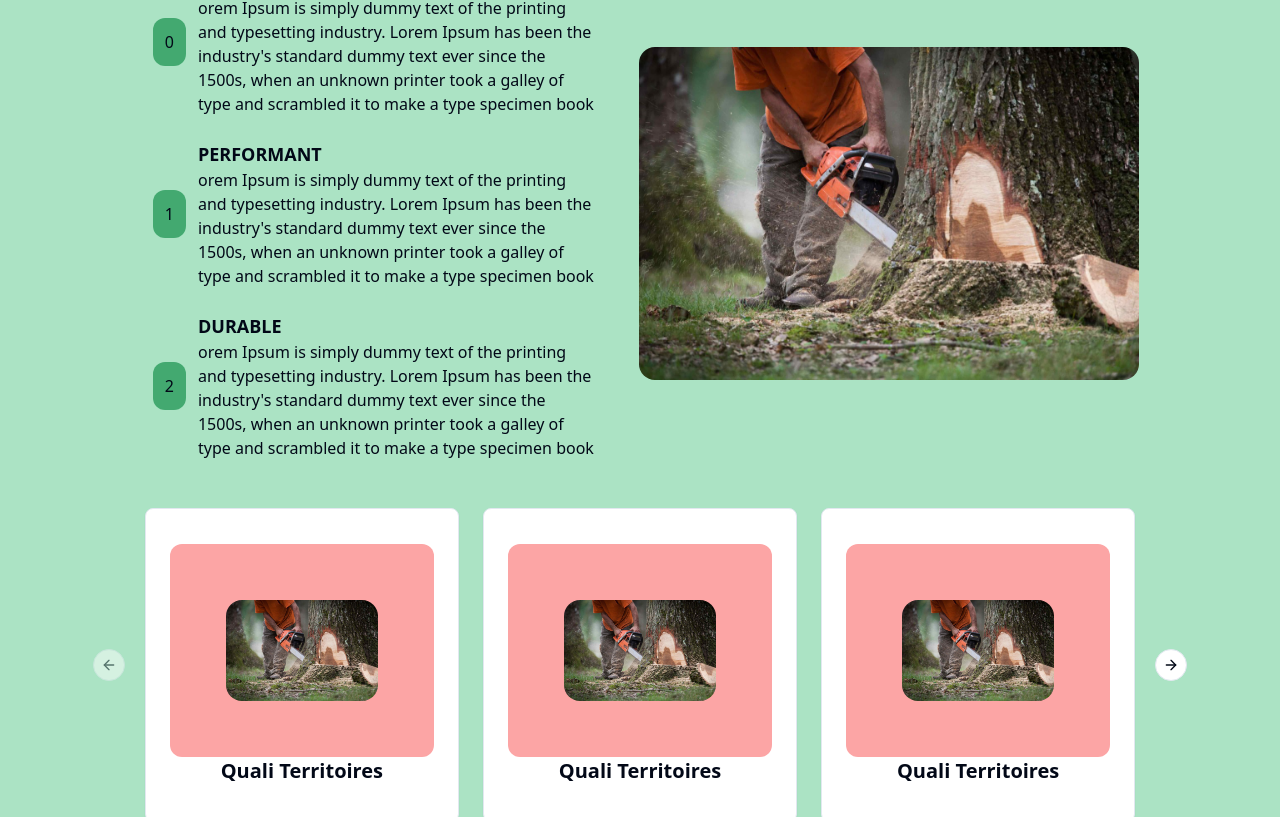
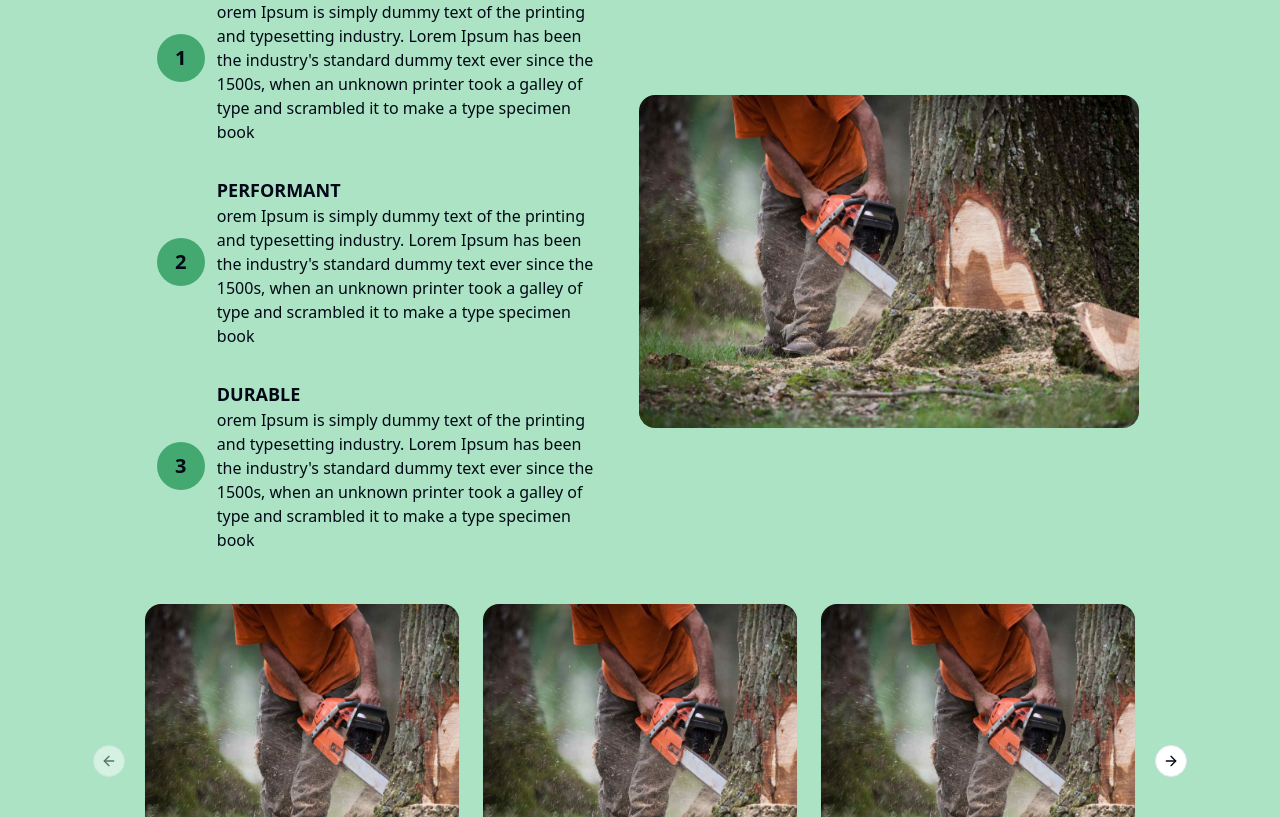
Before and after one commit to Moumouuu/juiher-nature, a Next.js app: page / in a window 1280 px wide. Shown: the part 1363-2180 px from the top of the page. Built offline with nearby package versions, Linux system fonts and the light colour scheme.

Commit message:
feat(homepage): fix(ui) materials section

```diff
--- a/src/components/home/materials.tsx
+++ b/src/components/home/materials.tsx
@@ -32,13 +32,15 @@ export const Materials = () => {
 
             <div className={"flex justify-center w-full"}>
                 <div className={"flex flex-col lg:flex-row items-center lg:w-[80%]"}>
-                    <div className={"flex flex-col mr-8"}>
+                    <div className={"flex flex-col mr-12"}>
                         {
                             items.map((item, index) => (
-                                <div className={"flex items-center m-3"}>
-                                    <div
-                                        className={"bg-juiher-secondary-green/70 flex items-center justify-center rounded-xl p-3 mr-3"}>
-                                        <span>{index}</span>
+                                <div key={index} className={"flex items-center m-4 w-full "}>
+                                    <div>
+                                        <div
+                                            className={"bg-juiher-secondary-green/70 flex items-center justify-center rounded-full w-12 h-12 p-3 mr-3"}>
+                                            <span className={'text-xl font-semibold'}>{index + 1 }</span>
+                                        </div>
                                     </div>
                                     <div className={"flex flex-col"}>
                                         <h3 className={"text-lg uppercase font-semibold"}>{item.title}</h3>
@@ -63,15 +65,9 @@ export const Materials = () => {
                         {Array.from({length: 5}).map((_, index) => (
                             <CarouselItem key={index} className="md:basis-1/2 lg:basis-1/3">
                                 <div className="p-1">
-                                    <Card>
+                                    <Card className={"bg-transparent border-none"}>
                                         <CardContent
-                                            className="flex flex-col aspect-square items-center justify-center p-6">
-                                            <div className={"bg-red-300 rounded-xl p-14 "}>
-                                                <Image className={"rounded-2xl"}
-                                                       src={"/assets/images/materials/abattage.jpg"} width={300}
-                                                       height={300} alt={"Matériels performant et récent"}/>
-                                            </div>
-                                            <span className="text-xl font-semibold">Quali Territoires</span>
+                                            className="aspect-square rounded-2xl bg-[url('/assets/images/materials/abattage.jpg')] bg-cover">
                                         </CardContent>
                                     </Card>
                                 </div>
```
